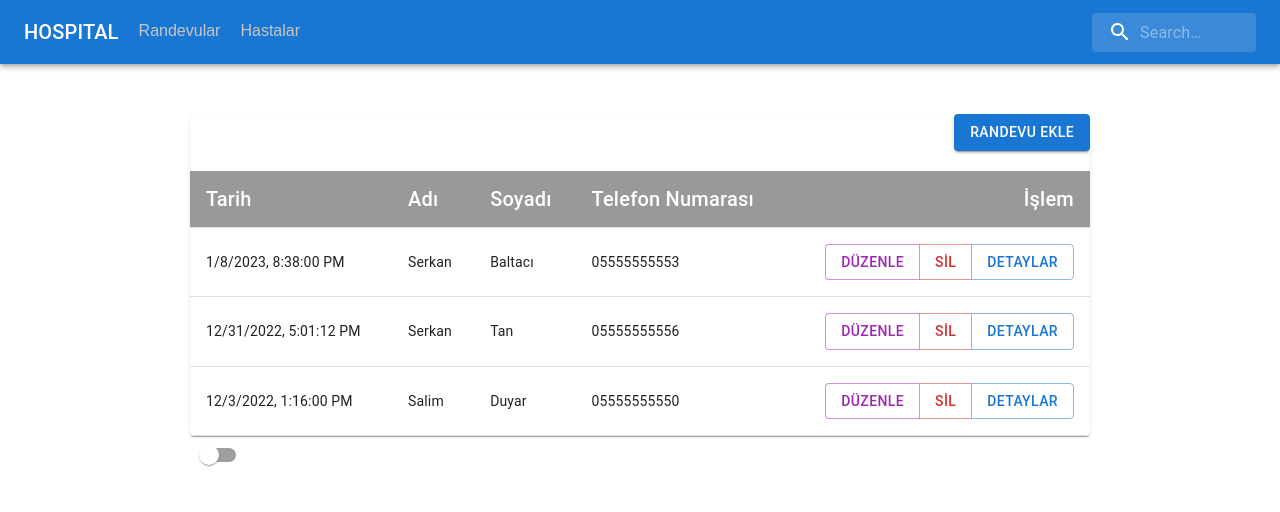
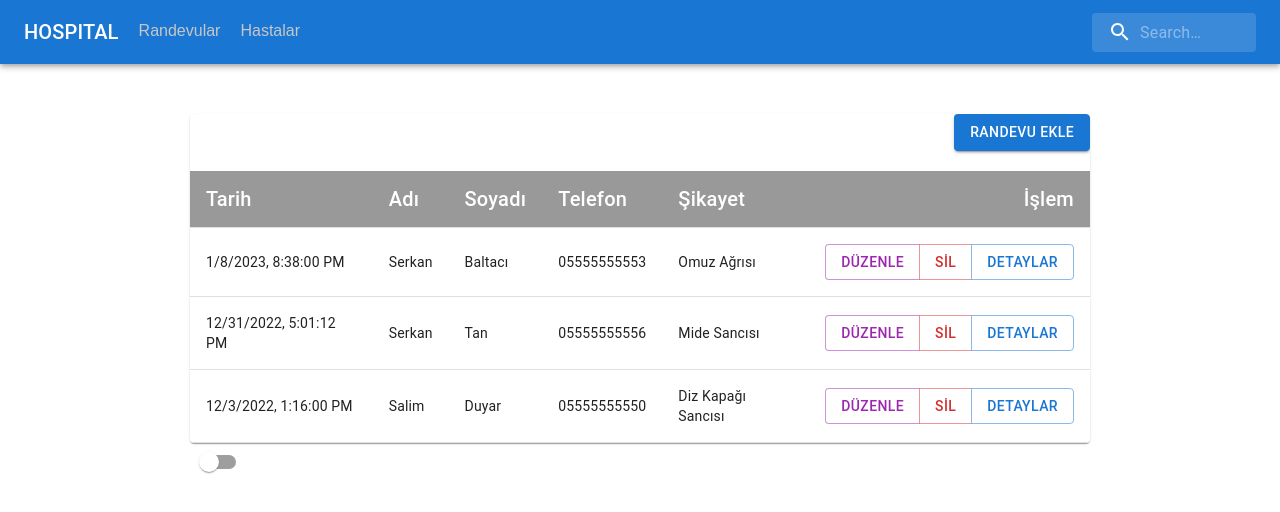
Before and after one commit to cbozay/hospital, a React (Create React App) app: page / in a window 1280 px wide. Shown: the top 512 px of the page. Built offline with nearby package versions, Linux system fonts and the light colour scheme; data requests are answered from the project's data file.

Commit message:
adding Şikayet on home page

```diff
--- a/src/components/RandevuTableBody.js
+++ b/src/components/RandevuTableBody.js
@@ -34,6 +34,8 @@ const RandevuTableBody = (props) => {
         <TableCell>{props.aradigimHasta?.name}</TableCell>
         <TableCell>{props.aradigimHasta?.surname}</TableCell>
         <TableCell>{props.aradigimHasta?.phone}</TableCell>
+        <TableCell>{props.aradigimIslem?.sikayet}</TableCell>
+
         <TableCell align="right">
           <ButtonGroup variant="outlined" aria-label="outlined button group">
             {props.checkDate.getTime() < props.appointmentDate.getTime() && (
--- a/src/pages/Home.js
+++ b/src/pages/Home.js
@@ -23,7 +23,9 @@ import Popover from "@mui/material/Popover";
 import { Typography } from "@mui/material";
 
 const Home = () => {
-  const { hastalarState, randevularState } = useSelector((state) => state);
+  const { hastalarState, randevularState, islemlerState } = useSelector(
+    (state) => state
+  );
   const navigate = useNavigate();
   const dispatch = useDispatch();
 
@@ -126,7 +128,9 @@ const Home = () => {
                 <TableCell>Tarih</TableCell>
                 <TableCell>Adı</TableCell>
                 <TableCell>Soyadı</TableCell>
-                <TableCell>Telefon Numarası</TableCell>
+                <TableCell>Telefon</TableCell>
+                <TableCell>Şikayet</TableCell>
+
                 <TableCell align="right">İşlem</TableCell>
               </TableRow>
             </TableHead>
@@ -146,6 +150,12 @@ const Home = () => {
                   })
                   .find((hasta) => hasta.id === randevu.hastaId);
 
+                const aradigimIslem = islemlerState.islemler.find((islem) =>
+                  aradigimHasta?.islemIds.length === 1
+                    ? aradigimHasta?.islemIds[0] === islem.id
+                    : aradigimHasta?.islemIds.at(-1) === islem.id
+                );
+
                 var appointmentDate = new Date(randevu.date);
                 if (checkDate.getTime() > appointmentDate.getTime()) {
                   return false;
@@ -159,6 +169,7 @@ const Home = () => {
                     checkDate={checkDate}
                     aradigimHasta={aradigimHasta}
                     handleDelete={handleDelete}
+                    aradigimIslem={aradigimIslem}
                   />
                 );
               })}
@@ -227,7 +238,9 @@ const Home = () => {
                       <TableCell>Tarih</TableCell>
                       <TableCell>Adı</TableCell>
                       <TableCell>Soyadı</TableCell>
-                      <TableCell>Telefon Numarası</TableCell>
+                      <TableCell>Telefon</TableCell>
+                      <TableCell>Şikayet</TableCell>
+
                       <TableCell align="right">İşlem</TableCell>
                     </TableRow>
                   </TableHead>
@@ -247,6 +260,12 @@ const Home = () => {
                           }
                         })
                         .find((hasta) => hasta.id === randevu.hastaId);
+                      const aradigimIslem = islemlerState.islemler.find(
+                        (islem) =>
+                          aradigimHasta?.islemIds.length === 1
+                            ? aradigimHasta?.islemIds[0] === islem.id
+                            : aradigimHasta?.islemIds.at(-1) === islem.id
+                      );
 
                       var appointmentDate = new Date(randevu.date);
                       if (checkDate.getTime() < appointmentDate.getTime()) {
@@ -261,6 +280,7 @@ const Home = () => {
                           checkDate={checkDate}
                           aradigimHasta={aradigimHasta}
                           handleDelete={handleDelete}
+                          aradigimIslem={aradigimIslem}
                         />
                       );
                     })}
```
